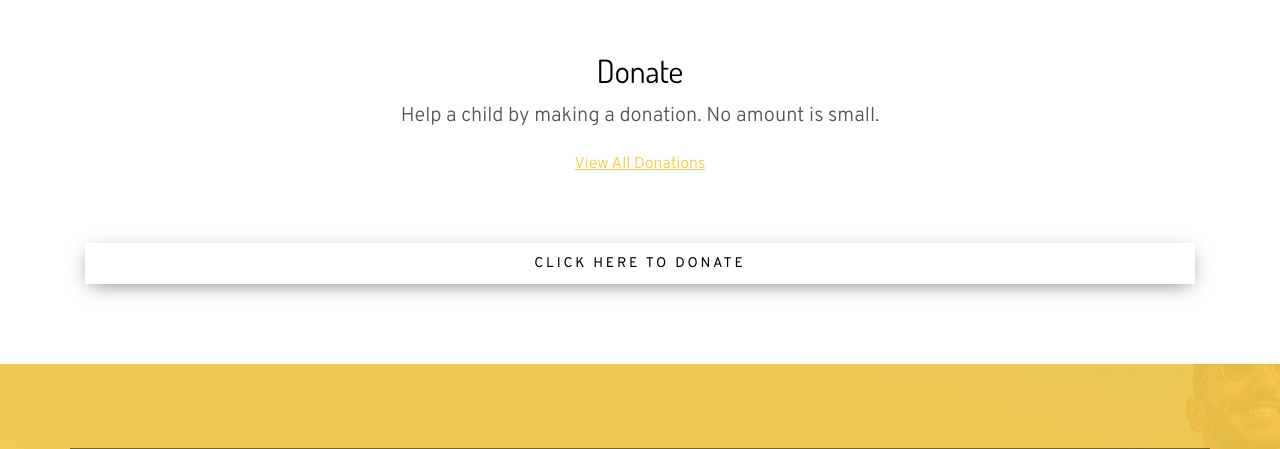
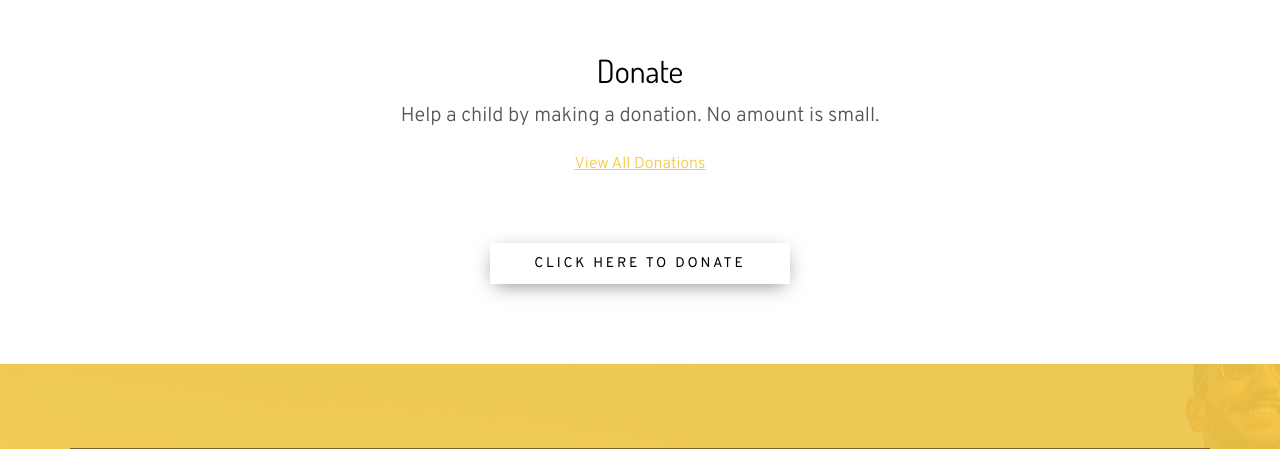
Before and after one commit to styuk1234/StartYoungUK-Website, a Django app: page /sponsor/ in a window 1280 px wide. Shown: the part 712-1161 px from the top of the page. Run offline with Django 4.2, Linux system fonts and the light colour scheme; some libraries are stand-ins or nearby versions; some web fonts are replaced.

Commit message:
minor fixes

```diff
--- a/sponsor/templates/sponsor.html
+++ b/sponsor/templates/sponsor.html
@@ -39,7 +39,7 @@
           <p class="mb-5"><a href="#" class="link-underline">View All Donations</a></p>
         </div>
         </div>
-        <p style="text-align: center;"><button data-toggle="modal" data-target="#donate-form" class="mb-0 btn btn-white px-3 py-2">Click here to Donate</button></p>
+        <p style="text-align: center;"><button style="max-width: 300px;" data-toggle="modal" data-target="#donate-form" class="btn btn-white px-3 py-2">Click here to Donate</button></p>
 
       <div class="row">
 
@@ -90,8 +90,8 @@
     <div class="modal-dialog modal-dialog-centered" role="document">
       <div class="modal-content">
         <div class="modal-header border-bottom-0">
-          <h5 class="modal-title" id="donateModalLabel">Donate</h5>
-          <button type="button" class="close" data-dismiss="modal" aria-label="Close">
+          <h5 class="modal-title" id="donateModalLabel">Donate - Please Fill Details</h5>
+          <button type="button" style="max-width: 50px;" class="close" data-dismiss="modal" aria-label="Close">
             <span aria-hidden="true">&times;</span>
           </button>
         </div>
@@ -112,7 +112,7 @@
             </div>
           </div>
           <div class="modal-footer border-top-0 d-flex justify-content-center">
-            <button type="submit" class="btn btn-success">Send</button>
+            <button style="max-width: 100px;" type="submit" class="btn btn-success">Send</button>
           </div>
         </form>
       </div>
```
